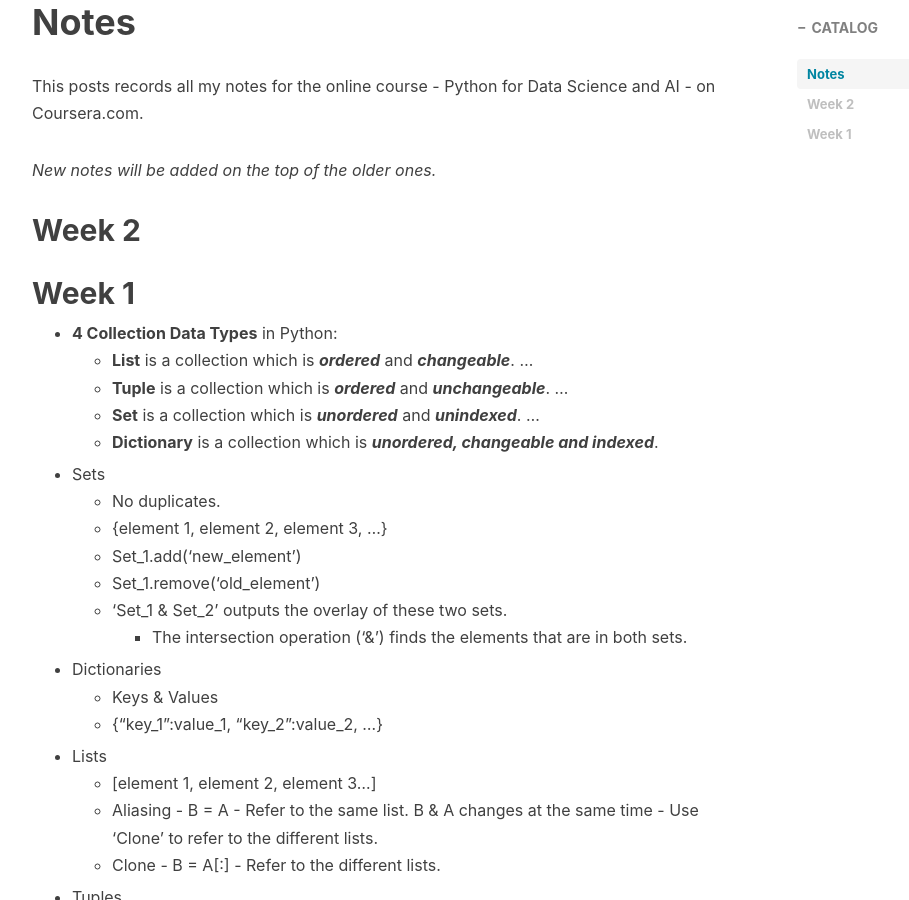
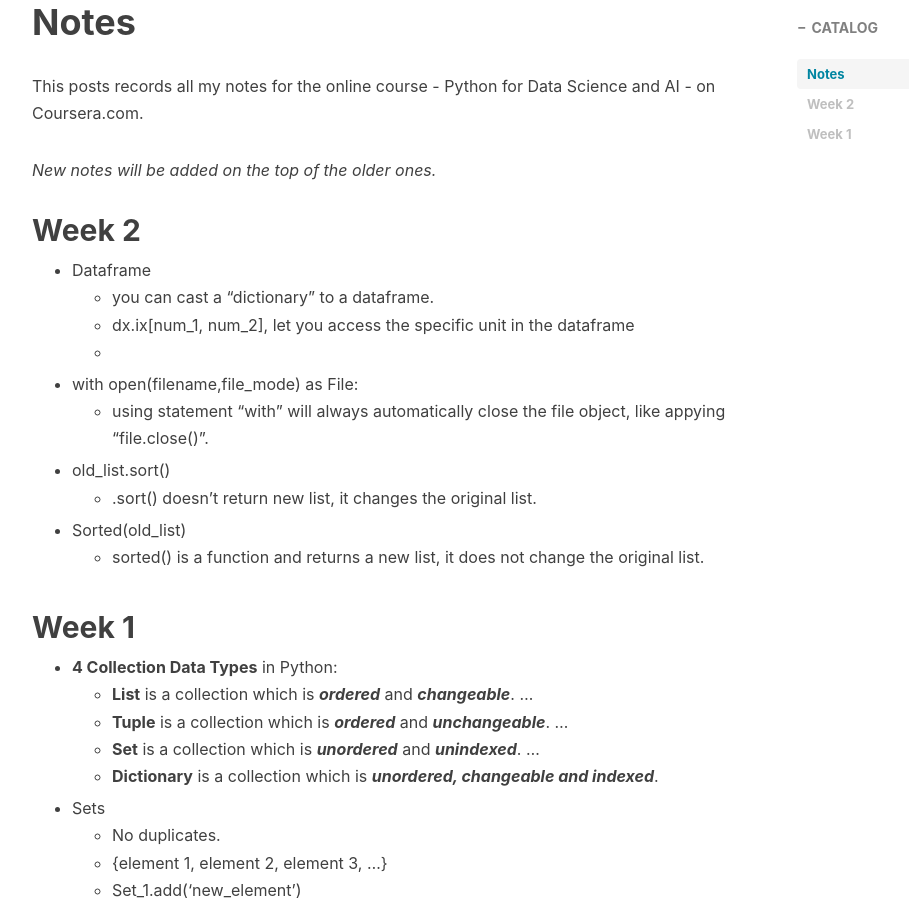
Before and after one commit to xian49930/jiuwuzhi.github.io, a Jekyll site: the page built from _posts/2019-09-09-Notes-Python for DS and AI.md, in a window 1280 px wide and 900 px high, scrolled down 630 px. Shown: the whole window, without its empty margins (233-1142 px from the left). Built offline with Jekyll 4.4.1, drawn with Linux system fonts in a browser that asks for light colours; nearby versions of some CDN libraries; comment, search, counter and statistics services are not loaded.

Commit message:
Update _posts/2019-09-09-Notes-Python for DS and AI.md

```diff
--- a/_posts/2019-09-09-Notes-Python for DS and AI.md
+++ b/_posts/2019-09-09-Notes-Python for DS and AI.md
@@ -23,6 +23,19 @@ This posts records all my notes for the online course - Python for Data Science
 
 ## Week 2
 
+- Dataframe
+	- you can cast a "dictionary" to a dataframe.
+	- dx.ix[num_1, num_2], let you access the specific unit in the dataframe
+	-
+
+- with open(filename,file_mode) as File:
+	- using statement "with" will always automatically close the file object, like appying "file.close()".
+
+- old_list.sort()
+	- .sort() doesn't return new list, it changes the original list.
+
+- Sorted(old_list)
+	- sorted() is a function and returns a new list, it does not change the original list.
 
 ## Week 1
 
```
